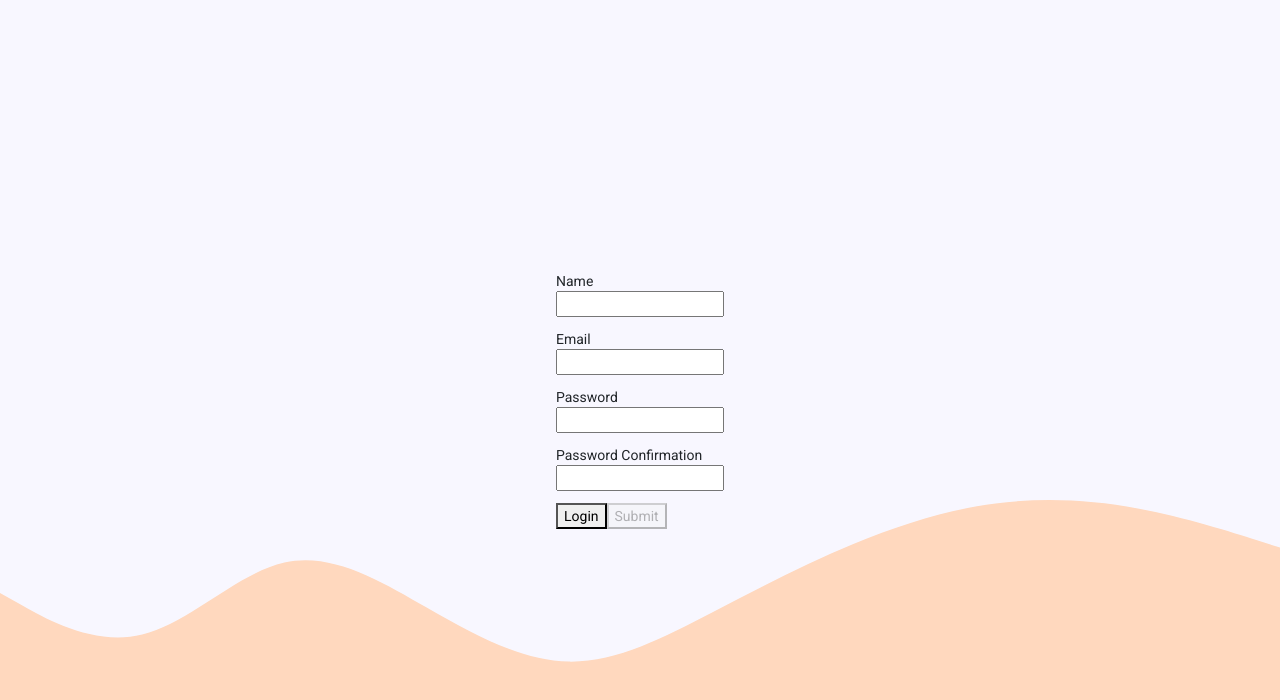
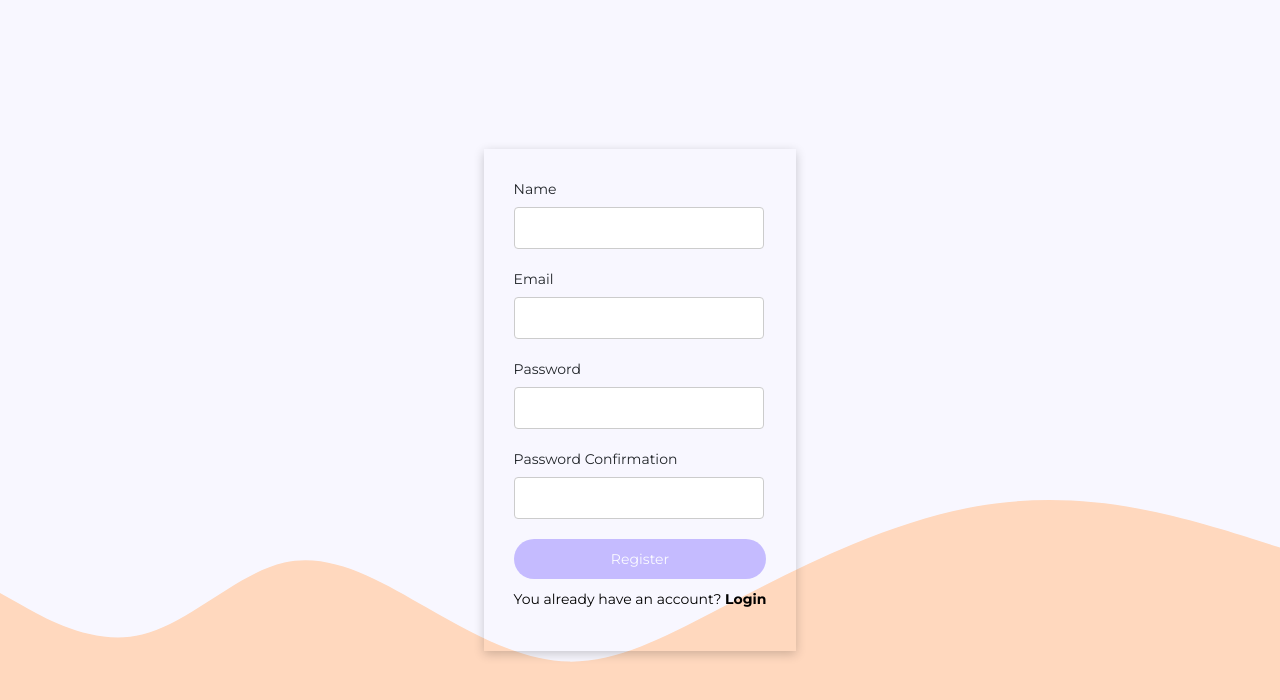
Before and after one commit to gentbrika/Drop-Task-Frontend, an Angular app: page /#/login in a window 1280 px wide. Both pictures are taken after a click on the element "Create". Shown: the top 700 px of the page. Built offline with nearby package versions, Linux system fonts and the light colour scheme.

Commit message:
redirects and register style

```diff
--- a/src/app/app.component.ts
+++ b/src/app/app.component.ts
@@ -15,10 +15,10 @@ export class AppComponent {
   ngOnInit(): void {
     let token = localStorage.getItem('token')
     if(token){
-      this.router.navigate(['/main']);
+      // this.router.navigate(['/main']);
     }
     else{
-      this.router.navigate(['/login'])
+      this.router.navigate(['/login']);
     }
   }
 }
--- a/src/app/login/login.component.ts
+++ b/src/app/login/login.component.ts
@@ -28,6 +28,10 @@ export class LoginComponent implements OnInit {
     // if(localStorage.getItem('token')){
     //   this.router.navigate(['/main'])
     // }
+    let token = localStorage.getItem('token')
+    if(token){
+      this.router.navigate(['/main']);
+    }
   }
 
   onSubmit(){
--- a/src/app/register/register.component.html
+++ b/src/app/register/register.component.html
@@ -19,9 +19,9 @@
             </p>
         </div>
         <div class="buttons">
-            <button routerLink="/login" class="login">Login</button>
-            <button type="submit" [disabled]="!registerForm.valid" class="submit">Submit</button>
+            <button class="register" [disabled]="!registerForm.valid">Register</button>
         </div>
+        <p class="create">You already have an account? <span routerLink="/login">Login</span></p>
     </div>
 
 </form>
--- a/src/app/register/register.component.scss
+++ b/src/app/register/register.component.scss
@@ -0,0 +1,71 @@
+::ng-deep body{
+    display: flex;
+    justify-content: center;
+    align-items: center;
+    height: 100vh;
+    background: url('/assets/images/background.svg');
+    background-repeat: no-repeat;
+    background-size: cover;
+}
+
+.content{
+    padding: 30px;
+    box-shadow: 0 3px 10px rgb(0 0 0 / 20%);
+}
+
+.form{
+    width: 250px;
+    input{
+        width: 100%;
+        padding: 10px;
+        margin: 8px 0;
+        display: inline-block;
+        border: 1px solid #ccc;
+        border-radius: 4px;
+        outline: none;
+        box-sizing: border-box;
+    }
+}
+
+.buttons{
+    display: flex;
+    justify-content: space-between;
+
+    button{
+        width: 40%;
+    }
+    .register{
+        border: none;
+        outline: none;
+        background: #9381FF;
+        color: #fff;
+        border-radius: 40px;
+        text-align: center;
+        cursor: pointer;
+        height: 40px;
+        margin-left: auto;
+        width: 100%;
+    }
+    .register[disabled]{
+        opacity: 0.5;
+
+        &:hover{
+            cursor: not-allowed;
+        }
+    }
+}
+
+.create{
+    margin-top: 10px;
+    color: #000;
+    text-align: center;
+
+    span{
+        font-weight: bold;
+        cursor: pointer;
+
+        &:hover{
+            text-decoration: underline;
+        }
+    }
+}
--- a/src/styles.scss
+++ b/src/styles.scss
@@ -51,3 +51,7 @@ body{
 
 /* Importing Bootstrap SCSS file. */
 @import '~bootstrap/scss/bootstrap';
+@import url('https://fonts.googleapis.com/css2?family=Montserrat:ital,wght@0,100;0,200;0,300;0,400;0,500;0,600;0,700;0,800;0,900;1,100;1,200;1,300;1,400;1,500;1,600;1,700;1,800;1,900&display=swap');
+body *{
+  font-family: 'Montserrat', sans-serif;
+}
```
